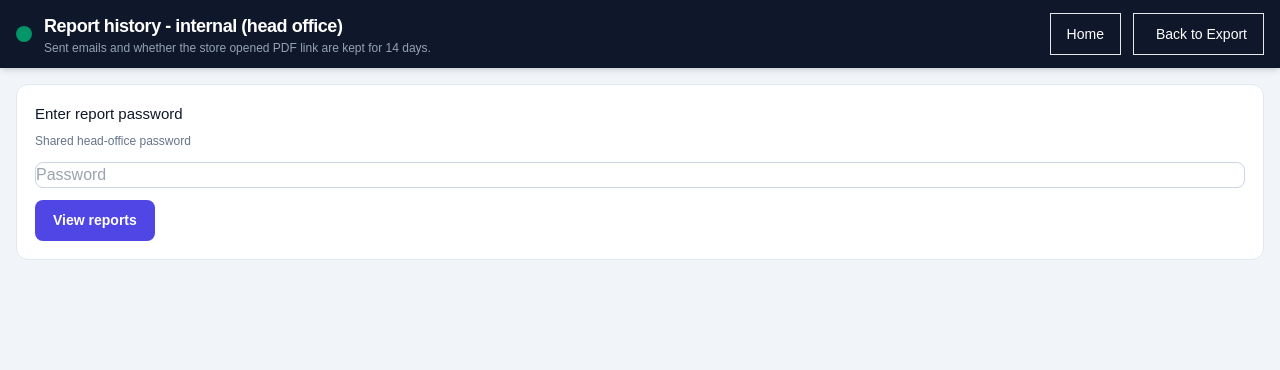
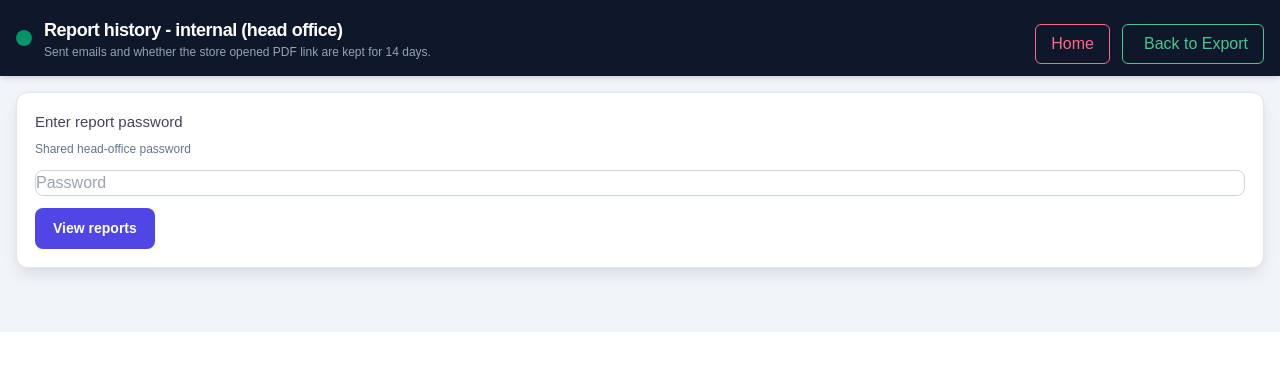
Before and after one commit to lscherub/po-receiving-tool, a website: page report/index.html in a window 1280 px wide. Drawn offline with nearby package versions, Linux system fonts and the light colour scheme.

Commit message:
Update styles and button classes in index.html

```diff
--- a/report/index.html
+++ b/report/index.html
@@ -5,6 +5,10 @@
 <meta name="viewport" content="width=device-width, initial-scale=1">
 <title>Report History - PO Receiving Suite</title>
   <script src="https://cdn.tailwindcss.com"></script>
+  <link
+  rel="stylesheet"
+  href="https://cdn.jsdelivr.net/npm/bulma@1.0.4/css/bulma.min.css"
+>
 <style>
 body{font-family:Arial,Helvetica,sans-serif;margin:0;background:#f1f5f9;color:#0f172a}
 .bar{background:#0f172a;color:#fff;padding:14px 20px}
@@ -40,12 +44,12 @@ input{width:100%;padding:10px 12px;border:1px solid #cbd5e1;border-radius:8px;fo
                 </div>
             </div>
             <div class="mt-3 sm:mt-0 flex items-center space-x-3">
-                <a href="/" class="text-warning bg-neutral-primary border border-warning hover:bg-warning hover:text-white focus:ring-4 focus:ring-neutral-tertiary font-medium leading-5 rounded-base text-sm px-4 py-2.5 focus:outline-none">
+                <a type="button" href="/" class="button is-danger is-outlined">
                     <i class="fa-solid fa-chart-line"></i>
                     <span>Home</span>
                 </a>
-              <button onclick="history.go(-1)"
-                            class="text-success bg-neutral-primary border border-success hover:bg-success hover:text-white focus:ring-4 focus:ring-neutral-tertiary font-medium leading-5 rounded-base text-sm px-4 py-2.5 focus:outline-none">
+              <button type="button" onclick="history.go(-1)"
+                            class="button is-success is-outlined">
                             <i class="fa-solid fa-arrow-left mr-1.5"></i> Back to Export
                 </button>
             </div>
```
